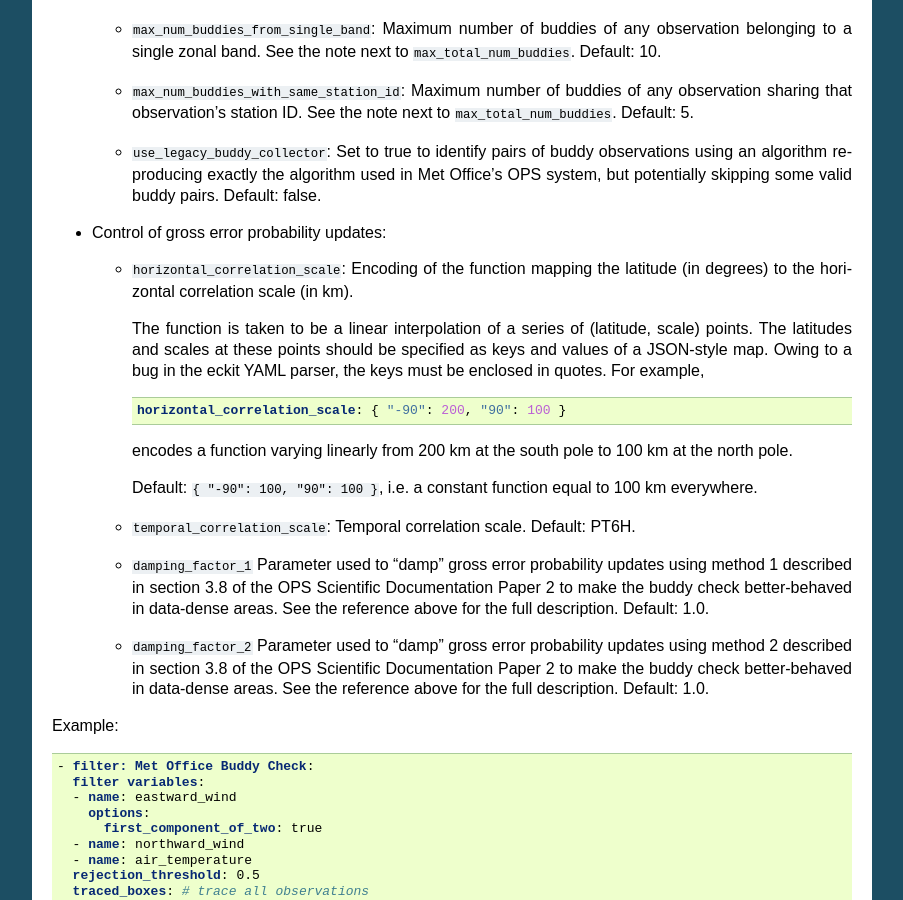
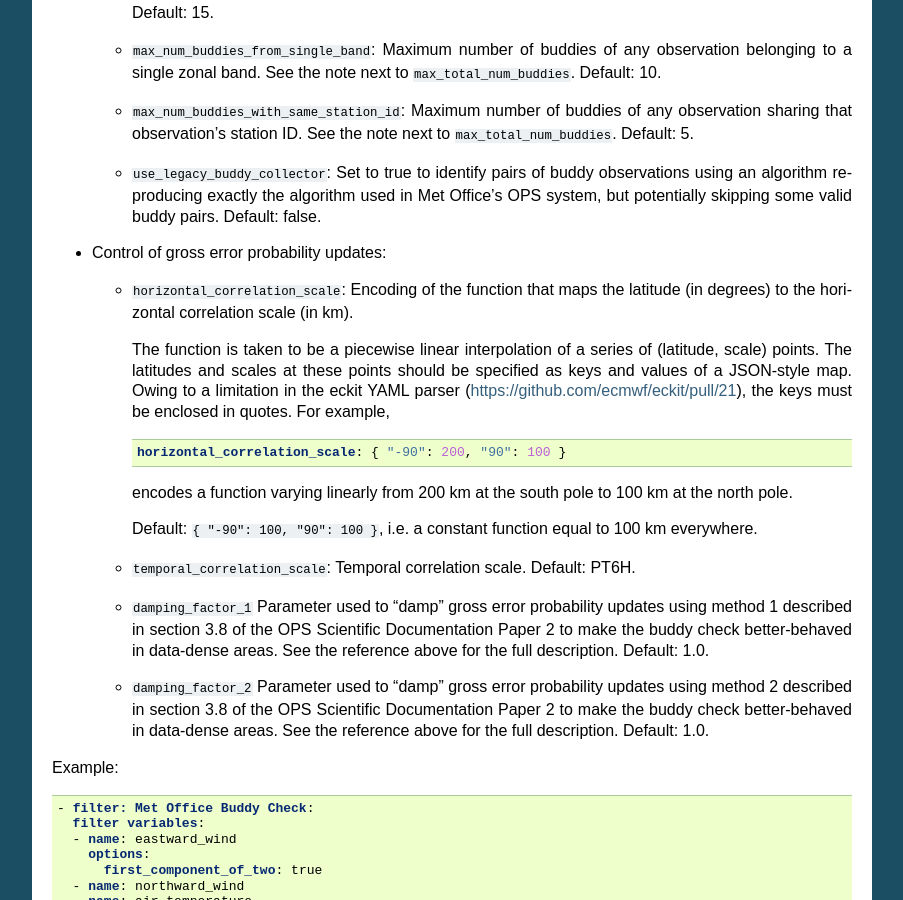
Before and after one commit to JCSDA/jedi-docs, a Sphinx documentation site: the page built from docs/jedi-components/ufo/qcfilters.rst, in a window 1280 px wide and 900 px high, scrolled down 19834 px. Shown: the whole window, without its empty margins (198-1101 px from the left). Built offline with Sphinx 7.4.7, drawn with Linux system fonts in a browser that asks for light colours; some of the changed text lies outside the part shown.

Commit message:
Clarified the descriptions of some options of the buddy check filter.

```diff
--- a/docs/jedi-components/ufo/qcfilters.rst
+++ b/docs/jedi-components/ufo/qcfilters.rst
@@ -1090,9 +1090,9 @@ The YAML parameters supported by this filter are listed below.
 
 - Control of gross error probability updates:
 
-  - :code:`horizontal_correlation_scale`: Encoding of the function mapping the latitude (in degrees) to the horizontal correlation scale (in km).
+  - :code:`horizontal_correlation_scale`: Encoding of the function that maps the latitude (in degrees) to the horizontal correlation scale (in km).
 
-    The function is taken to be a linear interpolation of a series of (latitude, scale) points. The latitudes and scales at these points should be specified as keys and values of a JSON-style map. Owing to a bug in the eckit YAML parser, the keys must be enclosed in quotes. For example,
+    The function is taken to be a piecewise linear interpolation of a series of (latitude, scale) points. The latitudes and scales at these points should be specified as keys and values of a JSON-style map. Owing to a limitation in the eckit YAML parser (https://github.com/ecmwf/eckit/pull/21), the keys must be enclosed in quotes. For example,
 
     .. code:: yaml
 
```
Also changed, not shown: other parts of docs/jedi-components/ufo/qcfilters.rst (+1 -1 lines).
